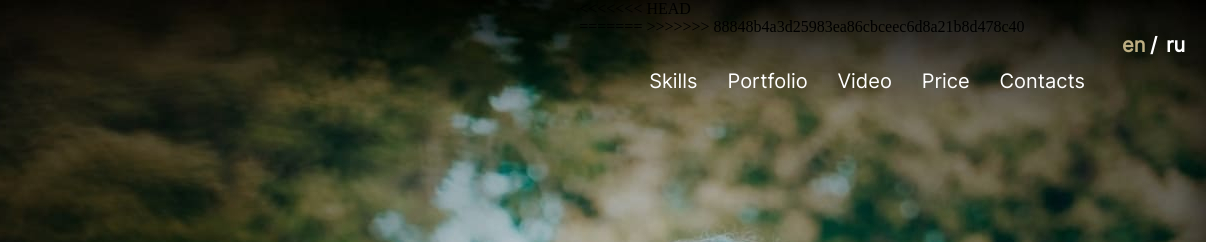
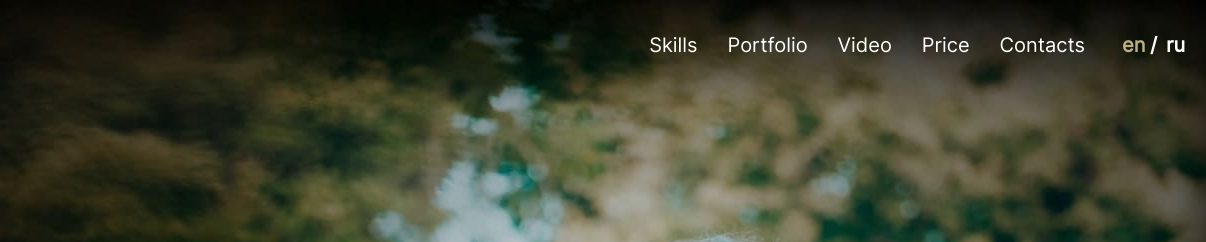
Before and after one commit to laluna93/My-Projects, a plain HTML site: page index.html in a window 1280 px wide. Shown: the top 242 px of the page, 74-1280 px from the left. Drawn offline with Linux system fonts and the light colour scheme; files whose address does not match are found by name.

Commit message:
feat: add code

```diff
--- a/index.html
+++ b/index.html
@@ -16,12 +16,11 @@
     </div>
     <!-- меню -->
    <div class="box-menu">
-<<<<<<< HEAD
+
 
 <div class="box-menu">
 </div>
-=======
->>>>>>> 88848b4a3d25983ea86cbceec6d8a21b8d478c40
+
 <nav class="menu-nav">
 <ul class="menu-right">
     <li class="li"><a class="t-li" href="#skills"> Skills</a></li>
```
